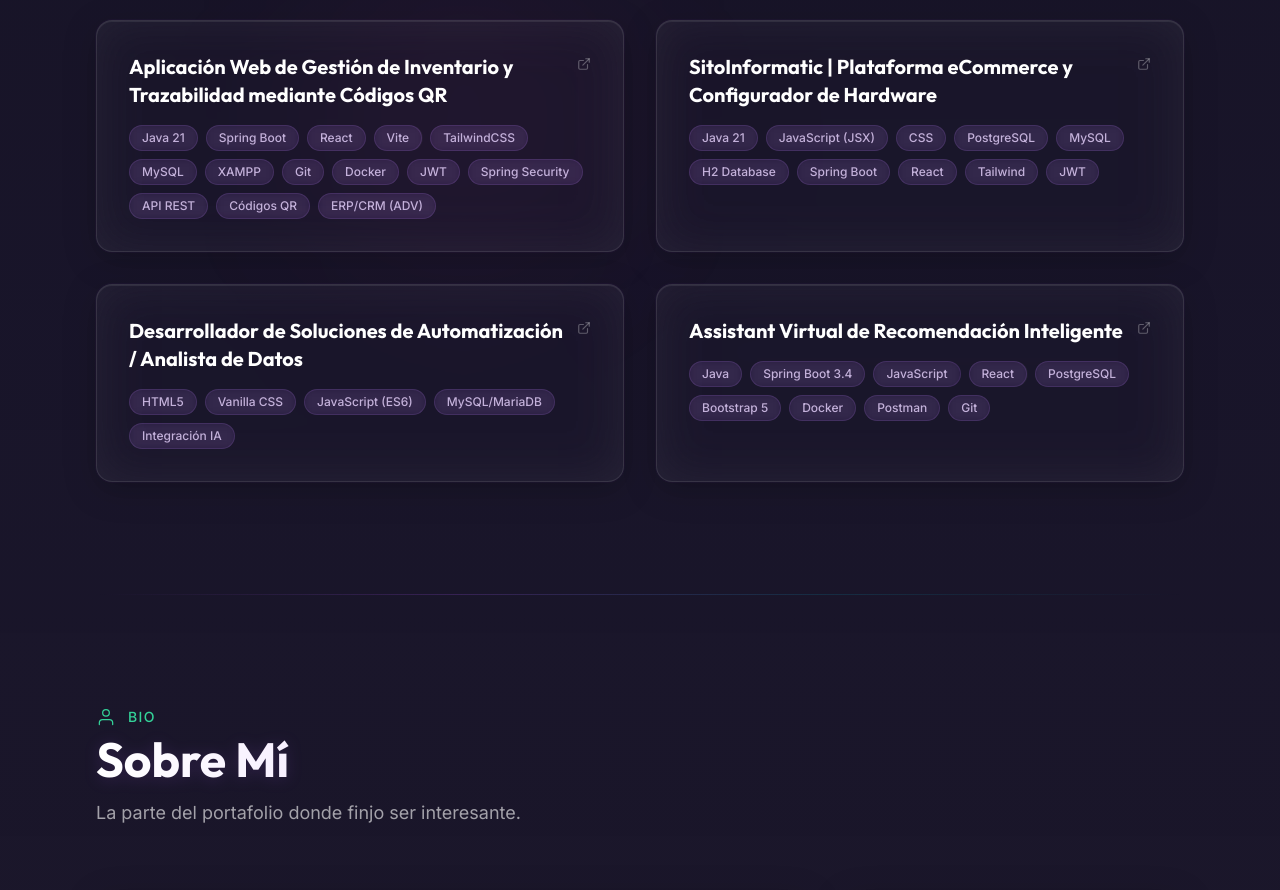
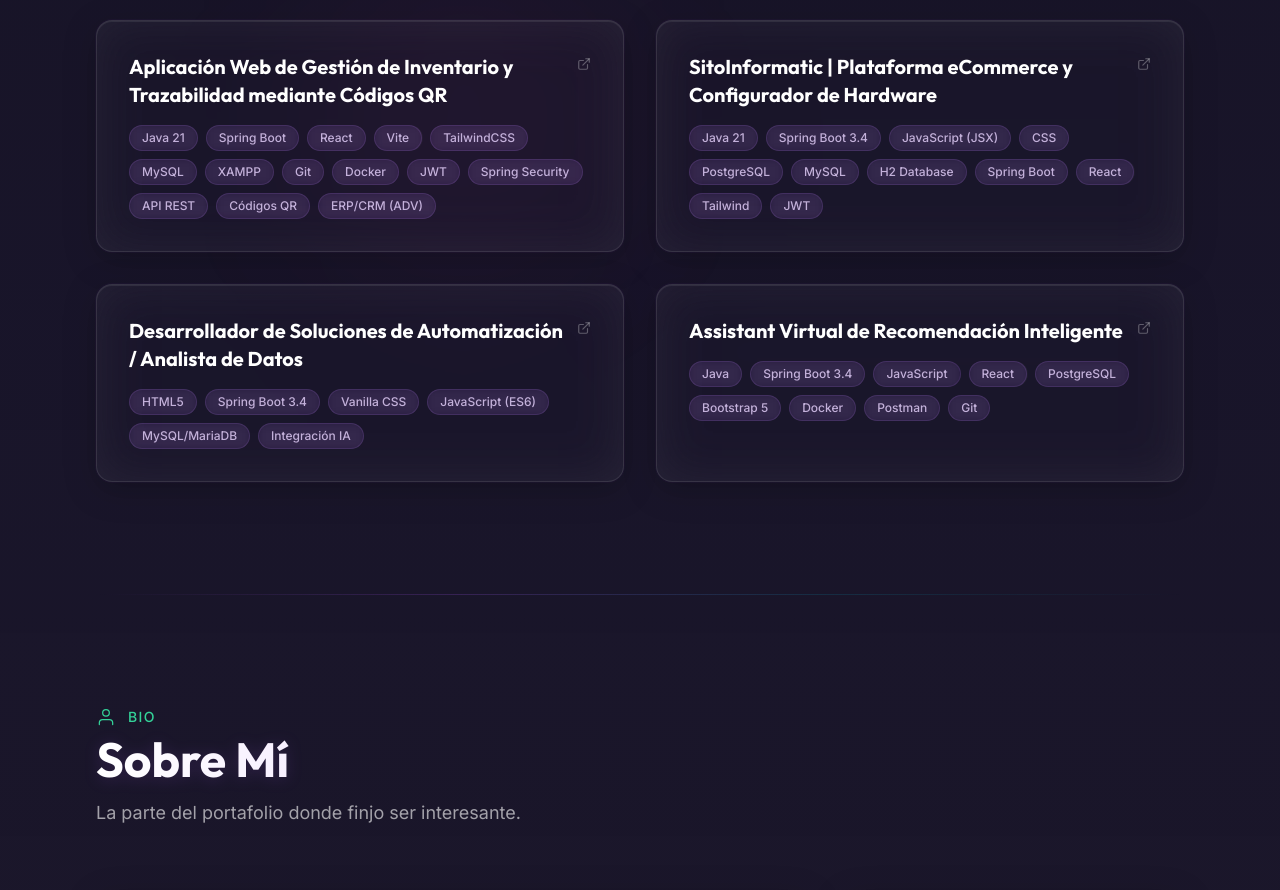
Before and after one commit to alonsoarriaza/Mi-portafolios, a React (Vite) app in the folder portafolio-app/: page / in a window 1280 px wide. Shown: the part 6160-7050 px from the top of the page. Built offline with nearby package versions, Linux system fonts and the light colour scheme.

Commit message:
Añadiendo Spring 3.4

```diff
--- a/portafolio-app/src/App.jsx
+++ b/portafolio-app/src/App.jsx
@@ -125,14 +125,14 @@ const PROJECTS = [
     title: "SitoInformatic | Plataforma eCommerce y Configurador de Hardware",
     description: `SitoInformatic es una tienda online de ordenadores y componentes diseñada a medida...`,
     notes: "Más allá del 8,4 que obtuvo como nota final, la mayor satisfacción fue ver cómo mi centro de prácticas adoptó mi proyecto como modelo de negocio...",
-    tags: ["Java 21", "JavaScript (JSX)", "CSS", "PostgreSQL", "MySQL", "H2 Database", "Spring Boot", "React", "Tailwind", "JWT"],
+    tags: ["Java 21", "Spring Boot 3.4", "JavaScript (JSX)", "CSS", "PostgreSQL", "MySQL", "H2 Database", "Spring Boot", "React", "Tailwind", "JWT"],
     githubLink: "https://github.com/alonsoarriaza/sitoinformatic",
   },
   {
     title: "Desarrollador de Soluciones de Automatización / Analista de Datos",
     description: `Desarrollé una aplicación web (Single Page Application) utilizando HTML5, Vanilla CSS y JavaScript (ES6) orientada a automatizar la clasificación de actividades comerciales...`,
     notes: "Pasar de miles de clientes sueltos a su clasificación en un solo click",
-    tags: ["HTML5", "Vanilla CSS", "JavaScript (ES6)", "MySQL/MariaDB", "Integración IA"],
+    tags: ["HTML5", "Spring Boot 3.4", "Vanilla CSS", "JavaScript (ES6)", "MySQL/MariaDB", "Integración IA"],
     githubLink: "https://github.com/alonsoarriaza/Desarrollador-de-Soluciones-de-Automatizaci-n-Analista-de-Datos",
   },
   {
```
Also changed, not shown: portafolio-app/package.json (line endings or trailing spaces).
